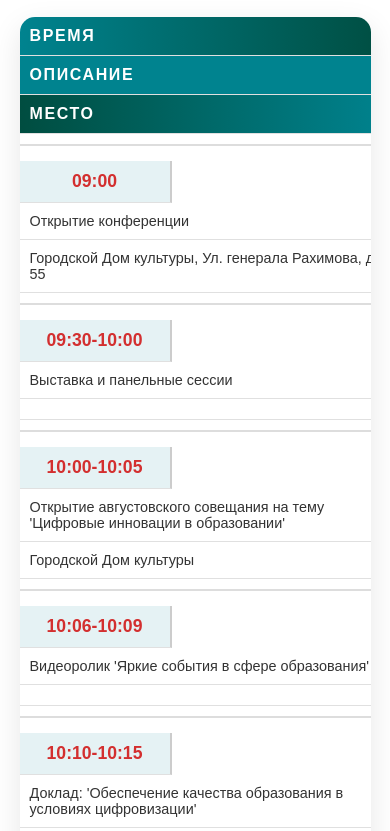
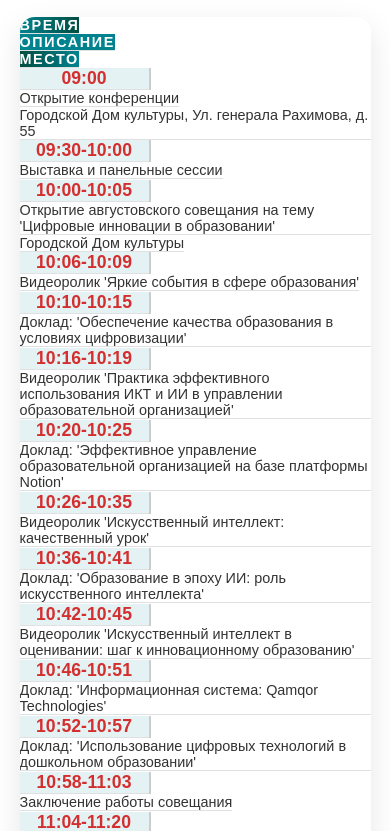
Before and after one commit to Azalytical/ConferenceLocator, a website: page index.html in a window 390 px wide. Shown: the part 678-1509 px from the top of the page. Drawn offline with Linux system fonts and the light colour scheme.

Commit message:
update 7

```diff
--- a/styles.css
+++ b/styles.css
@@ -269,32 +269,30 @@ table th:last-child {
         width: 90%;
     }
 
-    table, thead, tbody, th, td, tr {
-        display: block;
-        width: 100%;
+    table {
+        width: 100%; /* Гибкая ширина */
+        table-layout: auto; /* Оставляем таблицу в горизонтальной ориентации */
     }
 
-    table tr {
-        margin-bottom: 15px;
-        border-bottom: 2px solid #ddd;
-        padding-bottom: 10px;
+    table, thead, tbody, th, td, tr {
+        display: table; /* Оставляем традиционное отображение таблицы */
+    }
+
+    table th, table td {
+        padding: 8px 10px; /* Уменьшение отступов для компактности */
+        font-size: 0.9rem; /* Небольшое уменьшение шрифта */
+        text-align: left;
+        white-space: normal; /* Разрешаем перенос текста */
+        word-wrap: break-word;
     }
 
     table th {
-        background-color: #00838f;
+        background-color: #00838f; /* Сохранение фона заголовков */
         color: #fff;
-        text-align: left;
-        padding: 10px;
     }
 
     table td {
-        text-align: left;
-        padding: 10px;
         color: #333;
-        position: relative;
-        white-space: normal; /* Разрешаем перенос текста */
-        word-wrap: break-word;
-        word-break: break-word;
     }
 
     table td:before {
```
